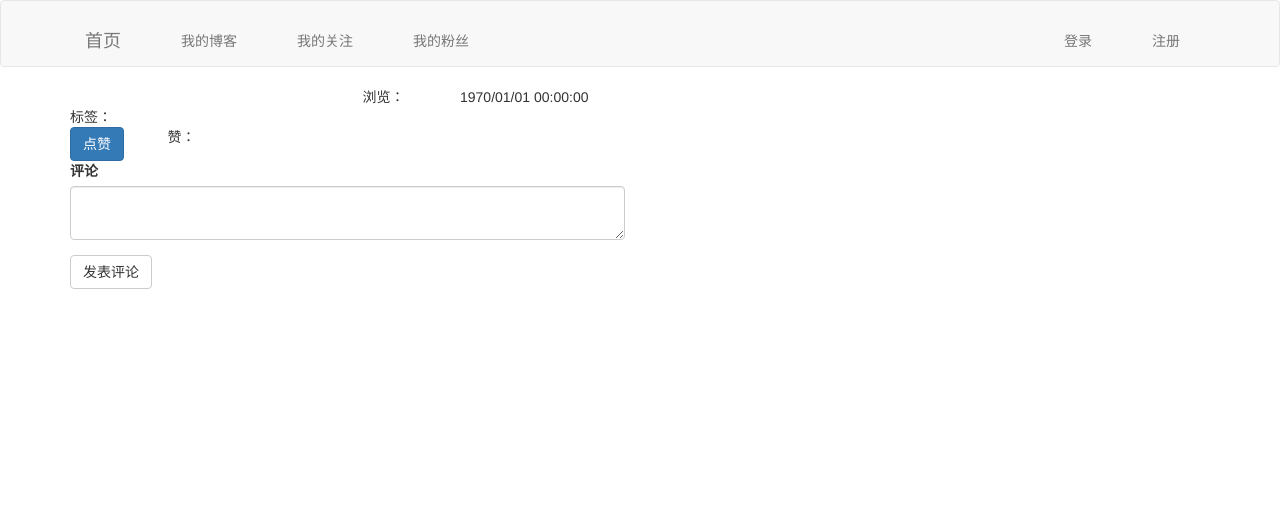
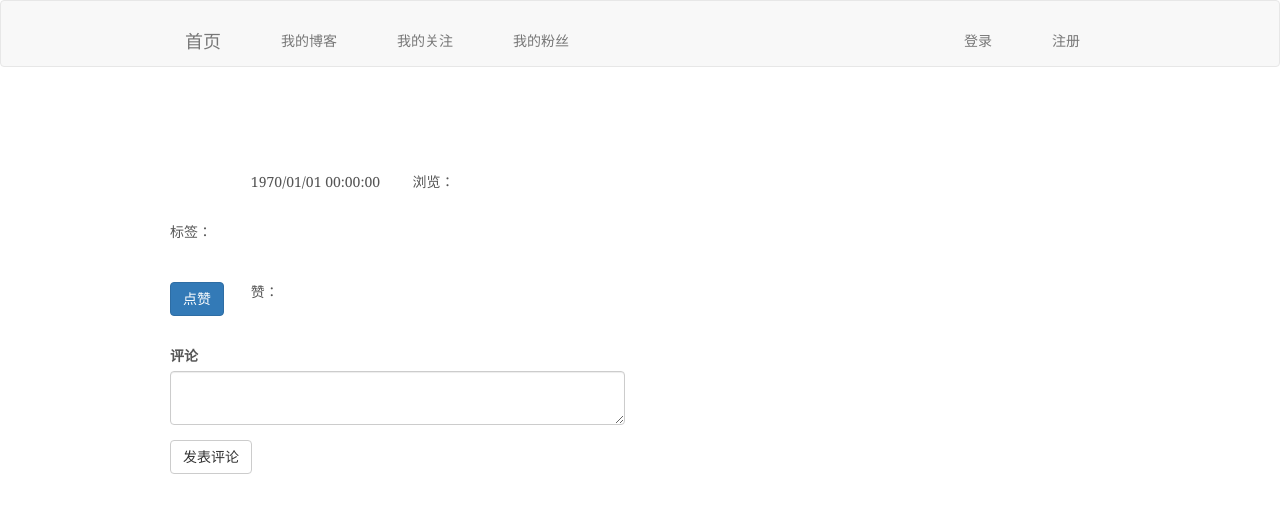
Before and after one commit to xzconly/only-forum, a Flask app: template templates/blog/detail.html in a window 1280 px wide. Shown: the top 513 px of the page. Run offline with Flask 2, Linux system fonts and the light colour scheme; the template is opened without the code that fills it: values that come from a table or form of the project are taken from there, others are empty; some libraries are stand-ins or nearby versions.

Commit message:
修改博客页面样式

```diff
--- /dev/null
+++ b/static/css/blog_detail.css
@@ -0,0 +1,166 @@
+/*
+ * Globals
+ */
+
+body {
+  font-family: Georgia, "Times New Roman", Times, serif;
+  color: #555;
+}
+
+h1, .h1,
+h2, .h2,
+h3, .h3,
+h4, .h4,
+h5, .h5,
+h6, .h6 {
+  margin-top: 0;
+  font-family: "Helvetica Neue", Helvetica, Arial, sans-serif;
+  font-weight: normal;
+  color: #333;
+}
+
+
+/*
+ * Override Bootstrap's default container.
+ */
+
+@media (min-width: 1200px) {
+  .container {
+    width: 970px;
+  }
+}
+
+
+/*
+ * Masthead for nav
+ */
+
+.blog-masthead {
+  background-color: #428bca;
+  -webkit-box-shadow: inset 0 -2px 5px rgba(0,0,0,.1);
+          box-shadow: inset 0 -2px 5px rgba(0,0,0,.1);
+}
+
+/* Nav links */
+.blog-nav-item {
+  position: relative;
+  display: inline-block;
+  padding: 10px;
+  font-weight: 500;
+  color: #cdddeb;
+}
+.blog-nav-item:hover,
+.blog-nav-item:focus {
+  color: #fff;
+  text-decoration: none;
+}
+
+/* Active state gets a caret at the bottom */
+.blog-nav .active {
+  color: #fff;
+}
+.blog-nav .active:after {
+  position: absolute;
+  bottom: 0;
+  left: 50%;
+  width: 0;
+  height: 0;
+  margin-left: -5px;
+  vertical-align: middle;
+  content: " ";
+  border-right: 5px solid transparent;
+  border-bottom: 5px solid;
+  border-left: 5px solid transparent;
+}
+
+
+/*
+ * Blog name and description
+ */
+
+.blog-header {
+  padding-top: 20px;
+  padding-bottom: 20px;
+}
+.blog-title {
+  margin-top: 30px;
+  margin-bottom: 0;
+  font-size: 40px;
+  font-weight: normal;
+}
+.blog-description {
+  font-size: 20px;
+  color: #999;
+}
+
+
+/*
+ * Main column and sidebar layout
+ */
+
+.blog-main {
+  font-size: 18px;
+  line-height: 1.5;
+}
+
+/* Sidebar modules for boxing content */
+.sidebar-module {
+  padding: 15px;
+  margin: 0 -15px 15px;
+}
+.sidebar-module-inset {
+  padding: 15px;
+  background-color: #f5f5f5;
+  border-radius: 4px;
+}
+.sidebar-module-inset p:last-child,
+.sidebar-module-inset ul:last-child,
+.sidebar-module-inset ol:last-child {
+  margin-bottom: 0;
+}
+
+
+/* Pagination */
+.pager {
+  margin-bottom: 60px;
+  text-align: left;
+}
+.pager > li > a {
+  width: 140px;
+  padding: 10px 20px;
+  text-align: center;
+  border-radius: 30px;
+}
+
+
+/*
+ * Blog posts
+ */
+
+.blog-post {
+  margin-bottom: 60px;
+}
+.blog-post-title {
+  margin-bottom: 5px;
+  font-size: 40px;
+}
+.blog-post-meta {
+  margin-bottom: 20px;
+  color: #999;
+}
+
+
+/*
+ * Footer
+ */
+
+.blog-footer {
+  padding: 40px 0;
+  color: #999;
+  text-align: center;
+  background-color: #f9f9f9;
+  border-top: 1px solid #e5e5e5;
+}
+.blog-footer p:last-child {
+  margin-bottom: 0;
+}
--- a/templates/blog/detail.html
+++ b/templates/blog/detail.html
@@ -3,16 +3,29 @@
 
 {% block title %}博客文章{% endblock %}
 
+{% block head %}
+    {{ super() }}
+    <link href="{{ url_for('static', filename='css/blog_detail.css', _external=True) }}" rel="stylesheet">
+    <style type="text/css">
+        [class*="col-"] {
+          padding: 15px;
+        }
+    </style>
+{% endblock %}
+
 {% block page_content %}
-    <div class="row">
-        <div class="col-md-2">{{ blog.title }}</div>
-        <div class="col-md-1">{{ blog.user.username }}</div>
-        <div class="col-md-1">浏览：{{ blog.views }}</div>
-        <div class="col-md-2">{{ blog.created_time | date_time }}</div>
+    <div class="blog-header">
+        <h1 class="blog-title">{{ blog.title }}</h1>
     </div>
     <div class="row">
-        <div class="col-md-2">标签：</div>
-        <div class="col-md-2">{{ blog.tag }}</div>
+        <div class="col-md-1">{{ blog.user.username }}</div>
+        <div class="col-md-2">{{ blog.created_time | date_time }}</div>
+        <div class="col-md-2">浏览：{{ blog.views }}</div>
+    </div>
+    <div class="row">
+        <div class="col-md-5">
+            <p>标签： {{ blog.tag }}</p>
+        </div>
     </div>
     <div class="row">
         {{ blog.content | safe }}
--- a/templates/user/follow.html
+++ b/templates/user/follow.html
@@ -20,9 +20,11 @@
 <div class="row">
     {% for user in users %}
     <div class="col-md-4">
-        <img class="img-rounded profile-thumbnail" src="{{ url_for('user.uploaded_file', filename=user.get_avatar_thumb(100)) }}">
+        <a href="{{ url_for('user.profile', user_id=user.id) }}">
+            <img class="img-rounded profile-thumbnail" src="{{ url_for('user.uploaded_file', filename=user.get_avatar_thumb(100)) }}">
+        </a>
         <div class="profile-header">
-            <p>{{ user.username }}</p>
+            <p><a href="{{ url_for('user.profile', user_id=user.id) }}">{{ user.username }}</a></p>
             <p>
                 {% if current_user.get_follow_status(user.id) == 1 and user.get_follow_status(current_user.id) == 1 %}
                 互相关注
--- a/templates/user/followed.html
+++ b/templates/user/followed.html
@@ -20,9 +20,11 @@
 <div class="row">
     {% for user in users %}
     <div class="col-md-4">
-        <img class="img-rounded profile-thumbnail" src="{{ url_for('user.uploaded_file', filename=user.get_avatar_thumb(100)) }}">
+        <a href="{{ url_for('user.profile', user_id=user.id) }}">
+            <img class="img-rounded profile-thumbnail" src="{{ url_for('user.uploaded_file', filename=user.get_avatar_thumb(100)) }}">
+        </a>
         <div class="profile-header">
-            <p>{{ user.username }}</p>
+            <p><a href="{{ url_for('user.profile', user_id=user.id) }}">{{ user.username }}</a></p>
             <p>
                 {% if current_user.get_follow_status(user.id) == 1 and user.get_follow_status(current_user.id) == 1 %}
                 互相关注
```
Also changed, not shown: other parts of templates/blog/detail.html (+28 -21 lines). Lines whose indentation alone changed are shown as unchanged.
